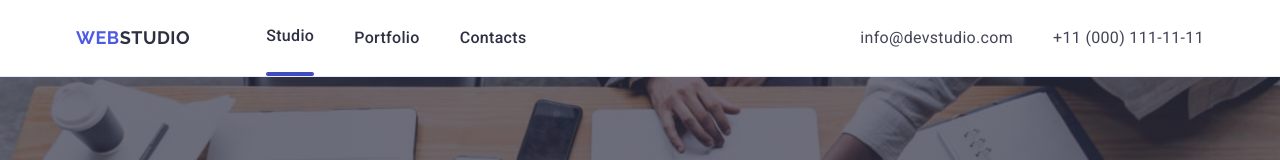
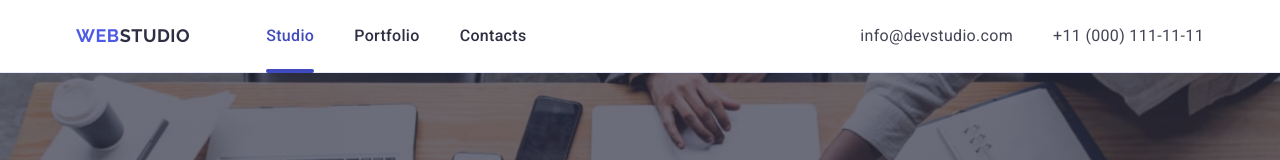
Before and after one commit to Vadim-Klus/goit-markup-hw-04, a plain HTML site: page index.html in a window 1280 px wide. Shown: the top 160 px of the page. Drawn offline with nearby package versions, Linux system fonts and the light colour scheme.

Commit message:
new header

```diff
--- a/css/styles.css
+++ b/css/styles.css
@@ -51,6 +51,8 @@ img {
 
 .page-header {
   border-bottom: 1px solid #e7e9fc;
+  box-shadow: 0 1px 6px 0 rgba(46, 47, 66, 0.08),
+    0 1px 1px 0 rgba(46, 47, 66, 0.16), 0 2px 1px 0 rgba(46, 47, 66, 0.08);
 }
 
 .header-container {
@@ -94,12 +96,24 @@ img {
   line-height: 1.5;
   letter-spacing: 0.02em;
   color: #2e2f42;
+  transition: color 250ms cubic-bezier(0.4, 0, 0.2, 1);
 }
-.nav-line {
+
+.nav-link.current {
+  position: relative;
+}
+
+.nav-link.current::after {
+  content: "";
+  position: absolute;
+  left: 0;
+  bottom: -1px;
+
+  width: 100%;
+  height: 4px;
   border-radius: 2px;
-  width: 48px;
-  height: 4px;
-  background: #404bbf;
+
+  background-color: #404bbf;
 }
 .contacts {
   font-style: normal;
@@ -119,11 +133,13 @@ img {
   line-height: 1.5;
   letter-spacing: 0.02em;
   color: #434455;
+  transition: color 250ms cubic-bezier(0.4, 0, 0.2, 1);
 }
 .contacts-link:hover,
 .contacts-link:focus,
 .nav-link:hover,
-.nav-link:focus {
+.nav-link:focus,
+.nav-link.current {
   color: #404bbf;
 }
 /*---------------section 1------------ */
--- a/index.html
+++ b/index.html
@@ -29,8 +29,7 @@
           >
           <ul class="nav-list">
             <li class="nav-item">
-              <a class="nav-link" href="./index.html">Studio</a>
-              <div class="nav-line"></div>
+              <a class="nav-link current" href="./index.html">Studio</a>
             </li>
             <li class="nav-item"><a class="nav-link" href="">Portfolio</a></li>
             <li class="nav-item"><a class="nav-link" href="">Contacts</a></li>
```
